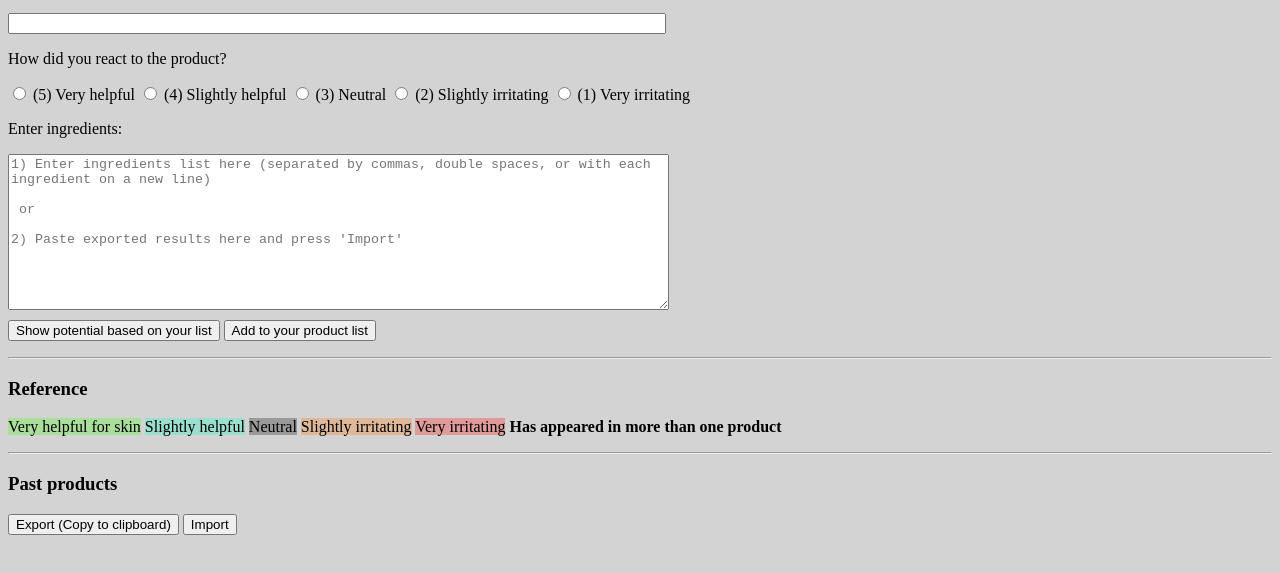
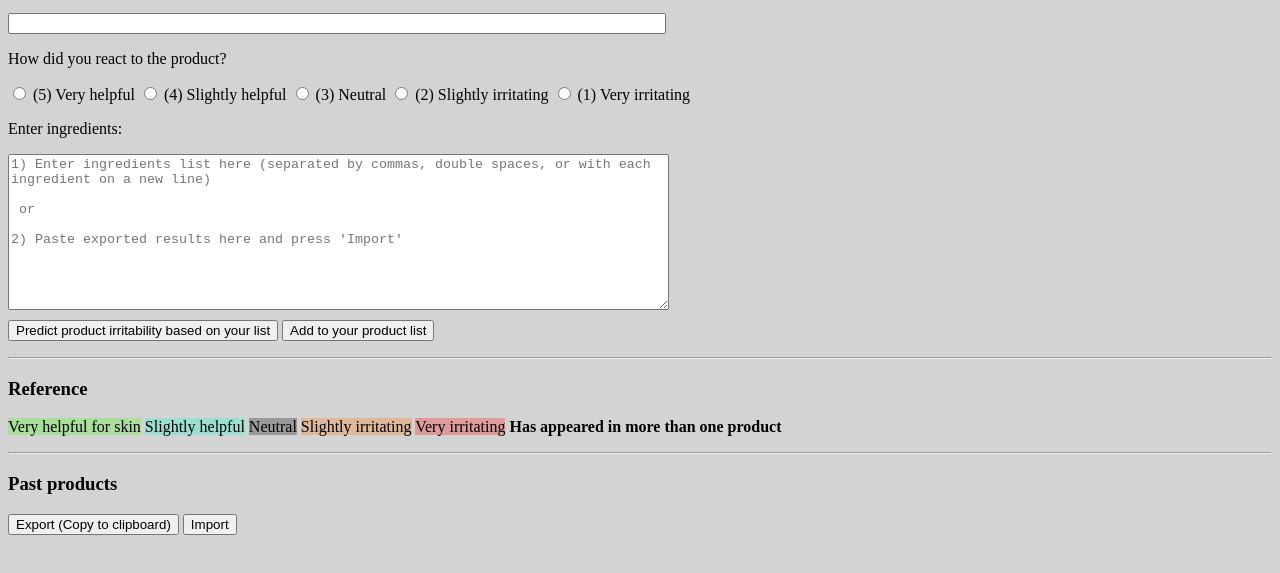
Before and after one commit to skincare-ingredients-checker/skincare-ingredients-checker.github.io, a plain HTML site: page index.html in a window 1280 px wide. Shown: the part 101-674 px from the top of the page. Drawn offline with Linux system fonts and the light colour scheme.

Commit message:
Change prediction text

```diff
--- a/index.html
+++ b/index.html
@@ -27,7 +27,7 @@
 <p>Enter ingredients:</p>
 <textarea rows="10" cols="80" style="margin-bottom: 10px" id="ingredientsInput" placeholder="1) Enter ingredients list here (separated by commas, double spaces, or with each ingredient on a new line)&#10;&#10; or &#10;&#10;2) Paste exported results here and press 'Import'"></textarea>
 <br/>
-<button onclick="showPotential()">Show potential based on your list</button>
+<button onclick="showPotential()">Predict product irritability based on your list</button>
 <button onclick="addToProductList()">Add to your product list</button>
 <!--<button onclick="parseIngredients()">Parse Ingredients</button>-->
 <p id="parsedList"></p>
```
